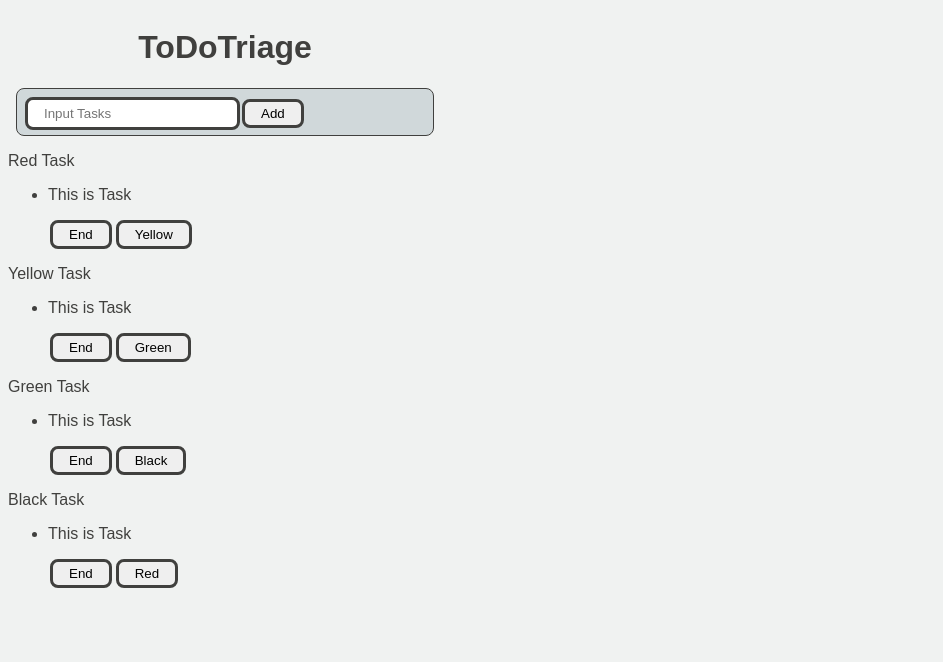
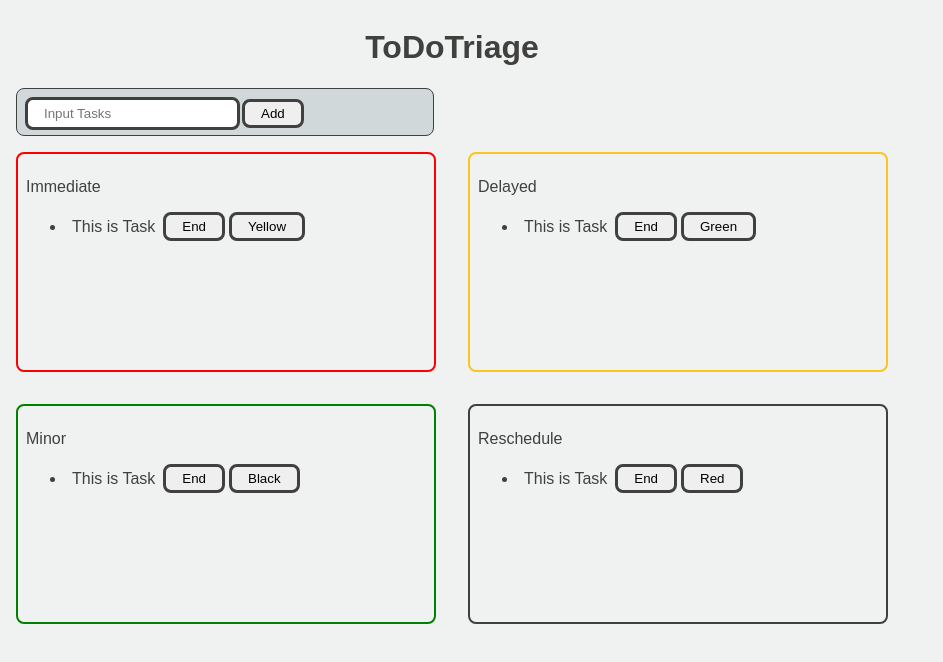
Before and after one commit to MasaNakamura-ctrl/todoTriage, a React (Vite) app in the folder app/todotriage/: page / in a window 1280 px wide. Shown: the top 662 px of the page, without its empty margins (0-943 px from the left). Built offline with nearby package versions, Linux system fonts and the light colour scheme.

Commit message:
Update:フロントのイメージ作成

```diff
--- a/app/todotriage/src/triage.css
+++ b/app/todotriage/src/triage.css
@@ -39,3 +39,40 @@ button:hover{
     margin: 8px;
     border-radius: 8px;
 }
+
+.task-area {
+    background-color: #F0F2F1;
+    border: 2px solid #40403E;
+    width: 400px;
+    height: 200px;
+    padding: 8px;
+    margin: 8px;
+    border-radius: 8px;
+}
+
+.red-task {
+    border: 2px solid red;
+}
+
+.yellow-task {
+    border: 2px solid #FAC61E;
+}
+
+.green-task {
+    border: 2px solid green;
+}
+
+.task-area-container {
+    display: grid;
+    grid-template-columns: 1fr 1fr;
+    gap: 16px; /* お好みで調整 */
+}
+
+.list-row {
+    display: flex;
+    align-items: center;
+}
+
+.todo-item {
+    margin: 6px;
+}
--- a/app/todotriage/src/triage.jsx
+++ b/app/todotriage/src/triage.jsx
@@ -10,45 +10,55 @@ export const Triage = () =>{
                 <input placeholder="Input Tasks"></input>
                 <button>Add</button>
             </div>
-            <div>
-                <p>Red Task</p>
+            <div className="task-area-container">
+                <div className="task-area red-task">
+                    <p>Immediate</p>
                     <ul>
                         <li>
-                        <p>This is Task</p>
+                            <div className="list-row">
+                                <p className="todo-item">This is Task</p>
                                 <button>End</button>
                                 <button>Yellow</button>
+                            </div>
                             </li>
                     </ul>
                 </div>
-            <div>
-                <p>Yellow Task</p>
+                <div className="task-area yellow-task">
+                    <p>Delayed</p>
                     <ul>
                         <li>
-                        <p>This is Task</p>
+                            <div className="list-row">
+                                <p className="todo-item">This is Task</p>
                                 <button>End</button>
                                 <button>Green</button>
+                            </div>
                             </li>
                     </ul>
                 </div>
-            <div>
-                <p>Green Task</p>
+                <div className="task-area green-task">
+                    <p>Minor</p>
                     <ul>
                         <li>
-                        <p>This is Task</p>
+                            <div className="list-row">
+                                <p className="todo-item">This is Task</p>
                                 <button>End</button>
                                 <button>Black</button>
+                            </div>
                             </li>
                     </ul>
                 </div>
-            <div>
-                <p>Black Task</p>
+                <div className="task-area">
+                    <p>Reschedule</p>
                     <ul>
                         <li>
-                        <p>This is Task</p>
+                            <div className="list-row">
+                                <p className="todo-item">This is Task</p>
                                 <button>End</button>
                                 <button>Red</button>
+                            </div>
                             </li>
                     </ul>
+                </div>
             </div>
         </>
 
```
Lines whose indentation alone changed are shown as unchanged.
